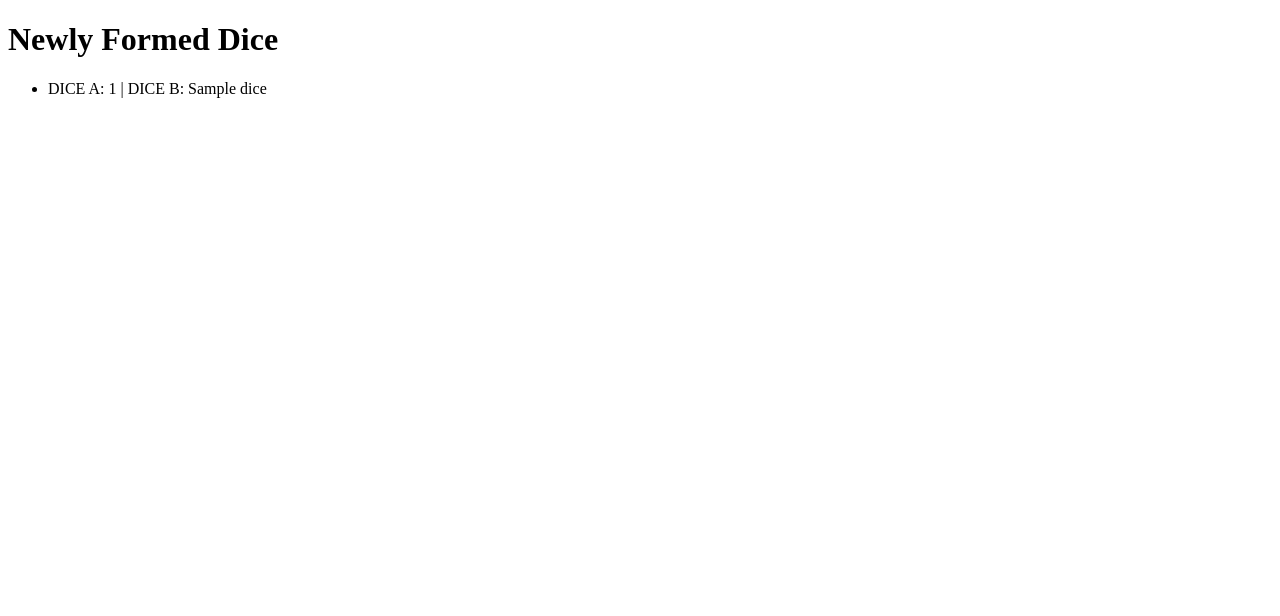
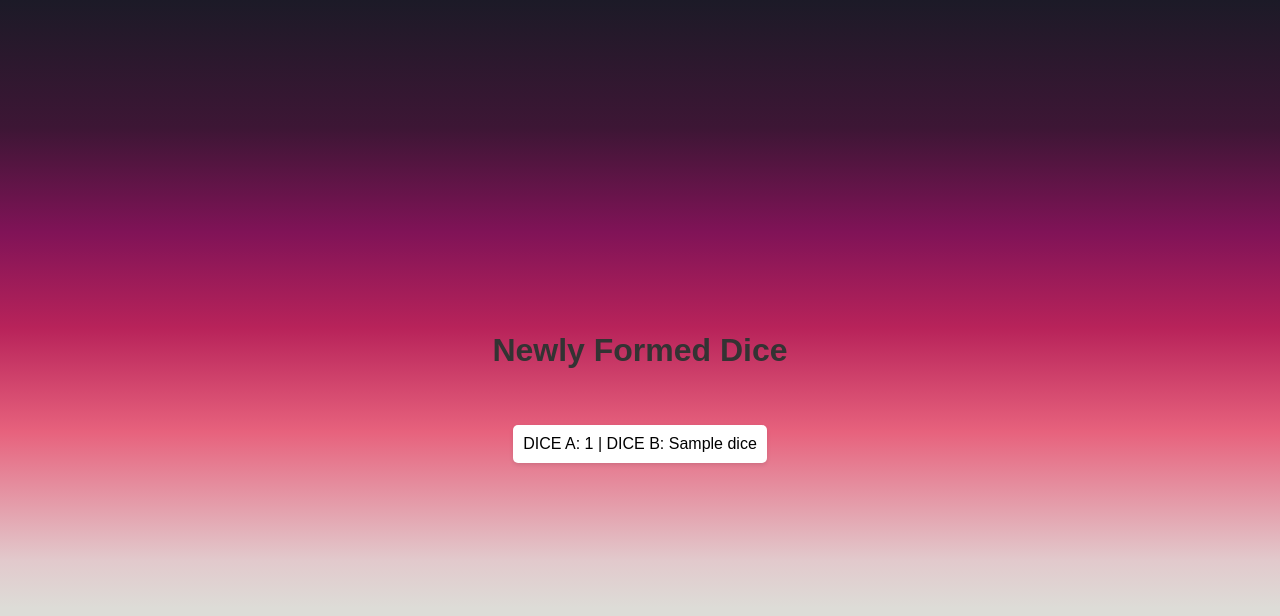
Before and after one commit to swarna339/Dice_roller, a Flask app: template templates/displayfour.html in a window 1280 px wide. Shown: the top 616 px of the page. Run offline with Flask 3, Linux system fonts and the light colour scheme; the template is opened without the code that fills it: most values are stand-ins (such as "Sample title", 1, 10 or a date in 2020).

Commit message:
final commit

```diff
--- a/app.py
+++ b/app.py
@@ -2,7 +2,7 @@ from flask import Flask, render_template,abort
 from problemtwo import display_combinations
 from problemthree import calculate_probability
 from problemone import Total_Outcomes
-from problemfour import newdice
+from problemfour import NewDice
 
 app = Flask(__name__)
 
@@ -49,7 +49,7 @@ def probability():
 @app.route('/newdice')
 def newdice():
     try:
-        dice_sets=newdice()
+        dice_sets=NewDice()
         return render_template('displayfour.html',dice_sets=dice_sets)
     except Exception as e:
         app.logger.error(f"An error occurred: {str(e)}")
--- a/problemfour.py
+++ b/problemfour.py
@@ -1,4 +1,4 @@
-def newdice():
+def NewDice():
     list1 = list(range(1, 5))
     list2 = list(range(1, 12))
     comb1 = []
@@ -43,7 +43,7 @@ def newdice():
                 if dist[event]:
                     if orgnl[event] != dist[event]/ln:
                         return False
-                return True
+            return True
 
         return False
 
--- a/templates/displayfour.html
+++ b/templates/displayfour.html
@@ -1,10 +1,42 @@
-
 <!DOCTYPE html>
 <html lang="en">
 <head>
     <meta charset="UTF-8">
     <meta name="viewport" content="width=device-width, initial-scale=1.0">
     <title>New Dice</title>
+    <style>
+        body {
+            background: linear-gradient(to top, #dbdcd7 0%, #dddcd7 24%, #e2c9cc 30%, #e7627d 46%, #b8235a 59%, #801357 71%, #3d1635 84%, #1c1a27 100%);
+
+            font-family: 'Arial', sans-serif; /* Choose a suitable font */
+            margin: 0;
+            padding: 0;
+            display: flex;
+            flex-direction: column;
+            align-items: center;
+            justify-content: center;
+            height: 100vh;
+        }
+
+        h1 {
+            text-align: center;
+            margin-bottom: 40px;
+            color: #333; /* Set your desired text color */
+        }
+
+        ul {
+            list-style: none;
+            padding: 0;
+        }
+
+        li {
+            margin-bottom: 10px;
+            background-color: #fff; /* Set your desired list item background color */
+            padding: 10px;
+            border-radius: 5px;
+            box-shadow: 0 2px 4px rgba(0, 0, 0, 0.1);
+        }
+    </style>
 </head>
 <body>
     <h1>Newly Formed Dice</h1>
--- a/templates/index.html
+++ b/templates/index.html
@@ -150,16 +150,16 @@
         }
 
         function navigateTosecondsolution() {
-            // Change the URL to the desired HTML document
+
             window.location.href = "{{ url_for('display') }}";
         }
 
         function navigateToThirdsolution() {
-            // Change the URL to the desired HTML document
+
             window.location.href = "{{ url_for('probability') }}";
         }
         function navigateTofourthsolution() {
-            // Change the URL to the desired HTML document
+
             window.location.href = "{{ url_for('newdice') }}";
         }
     </script>
```
